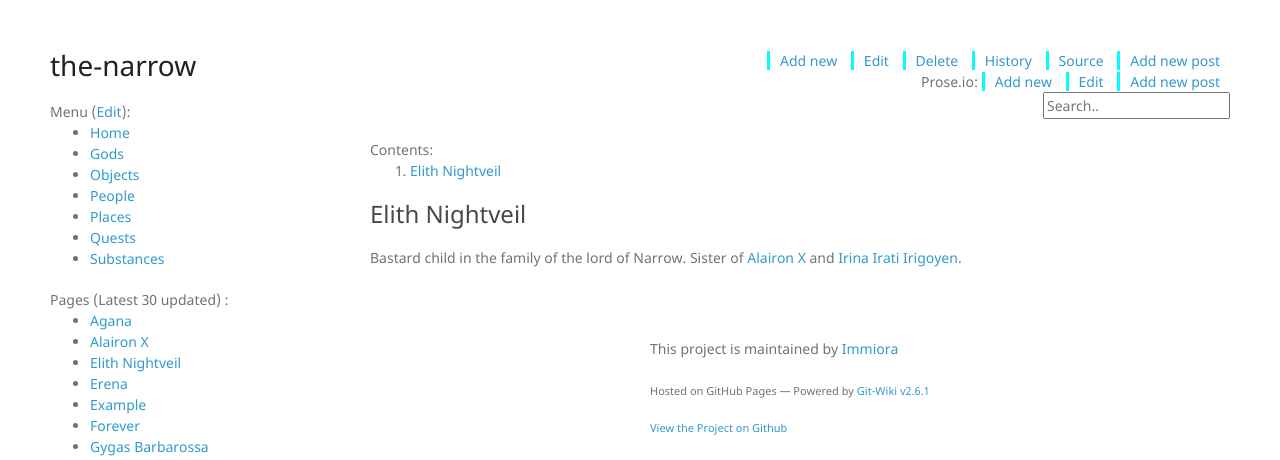
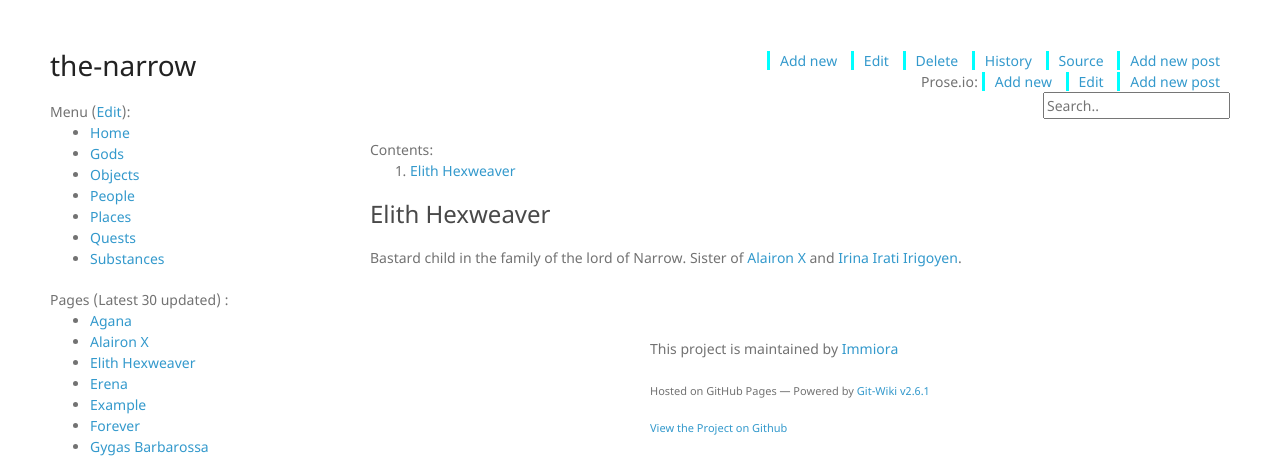
Before and after one commit to Immiora/the-narrow, a Jekyll site: the page built from wiki/people/ElithHexweaver.md, in a window 1280 px wide. Shown: the top 460 px of the page. Built offline with Jekyll 4.4.1, drawn with Linux system fonts in a browser that asks for light colours; nearby versions of some CDN libraries.

Commit message:
hexweaver

```diff
--- a/wiki/people/AlaironX.md
+++ b/wiki/people/AlaironX.md
@@ -6,4 +6,4 @@ categories: people
 ### Alairon X
 
 25 years old, heir of the lord of [the Narrow](theNarrow).
-Trained by [Gygas Barbarossa](GygasBarbarossa). Brother of [Irina Irati Irigoyen](IrinaIratiIrigoyen) and [Elith Nightveil](ElithNightveil)
+Trained by [Gygas Barbarossa](GygasBarbarossa). Brother of [Irina Irati Irigoyen](IrinaIratiIrigoyen) and [Elith Hexweaver](ElithHexweaver)
--- a/wiki/people/ElithNightveil.md
+++ b/wiki/people/ElithHexweaver.md
@@ -1,8 +1,8 @@
 ---
-title: Elith Nightveil
+title: Elith Hexweaver
 categories: people
 ---
 
-### Elith Nightveil
+### Elith Hexweaver
 
 Bastard child in the family of the lord of Narrow. Sister of [Alairon X](AlaironX) and [Irina Irati Irigoyen](IrinaIratiIrigoyen).
```
